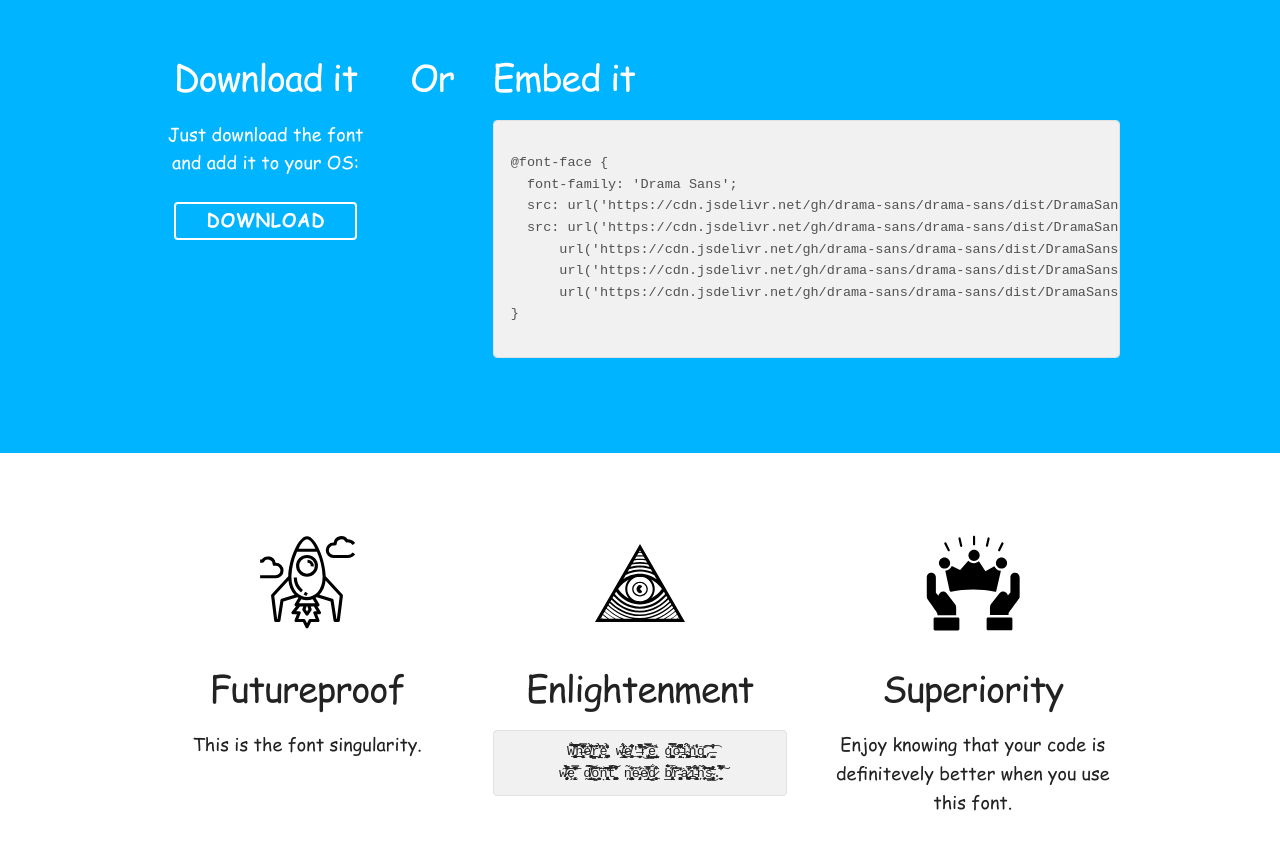
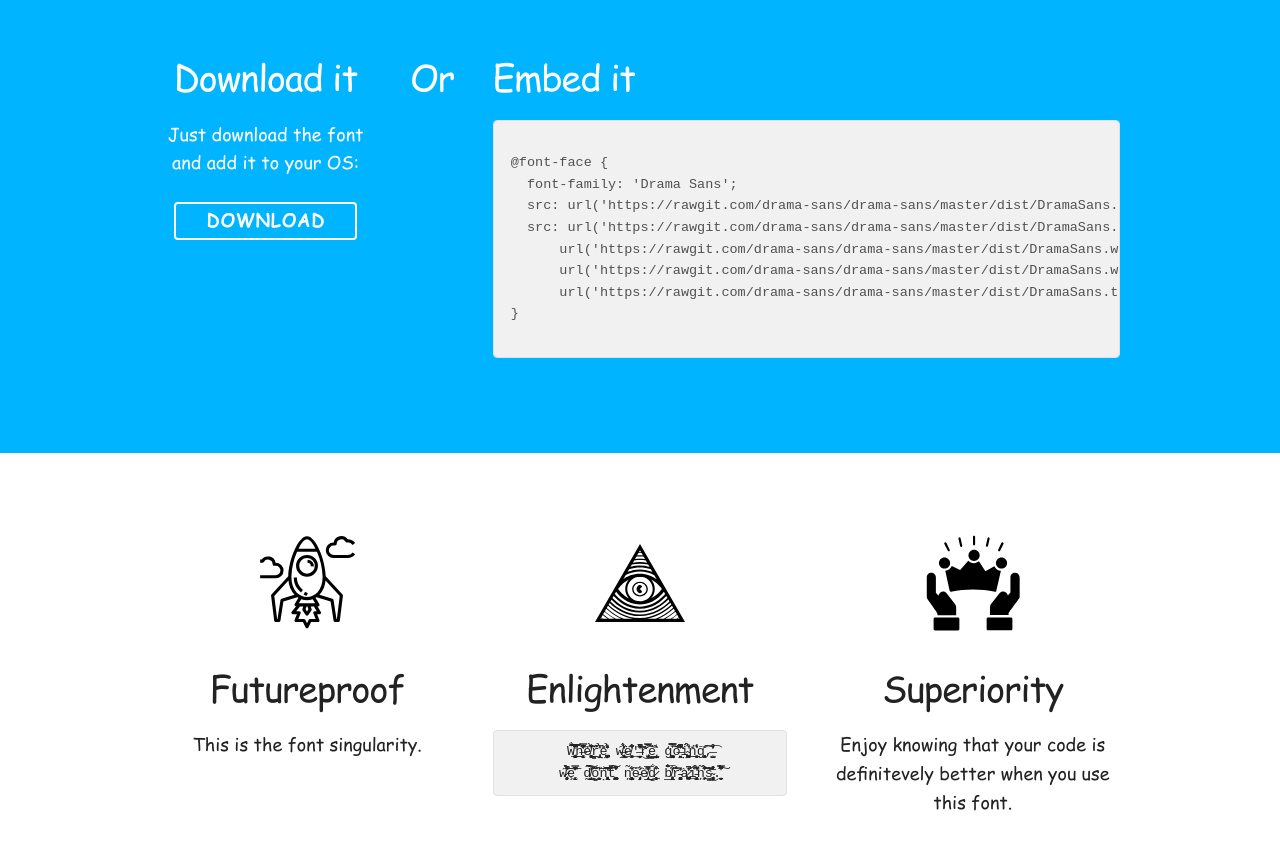
Before and after one commit to drama-sans/drama-sans, a website: page src/index.html in a window 1280 px wide. Shown: the part 1280-2125 px from the top of the page. Drawn offline with nearby package versions, Linux system fonts and the light colour scheme; files that its build step writes are made by us from their sources; files whose address does not match are found by name.

Commit message:
Update jsdelivr links to rawgit. Also add link to colourlovers pallette.

```diff
--- a/src/index.html
+++ b/src/index.html
@@ -89,11 +89,11 @@
                 <pre><code class="text-left">
 @font-face {
   font-family: 'Drama Sans';
-  src: url('https://cdn.jsdelivr.net/gh/drama-sans/drama-sans/dist/DramaSans.eot'); /* IE9 Compat Modes */
-  src: url('https://cdn.jsdelivr.net/gh/drama-sans/drama-sans/dist/DramaSans.eot?#iefix') format('embedded-opentype'), /* IE6-IE8 */
-      url('https://cdn.jsdelivr.net/gh/drama-sans/drama-sans/dist/DramaSans.woff2') format('woff2'), /* Super Modern Browsers */
-      url('https://cdn.jsdelivr.net/gh/drama-sans/drama-sans/dist/DramaSans.woff') format('woff'), /* Pretty Modern Browsers */
-      url('https://cdn.jsdelivr.net/gh/drama-sans/drama-sans/dist/DramaSans.ttf')  format('truetype'); /* Safari, Android, iOS */
+  src: url('https://rawgit.com/drama-sans/drama-sans/master/dist/DramaSans.eot'); /* IE9 Compat Modes */
+  src: url('https://rawgit.com/drama-sans/drama-sans/master/dist/DramaSans.eot?#iefix') format('embedded-opentype'), /* IE6-IE8 */
+      url('https://rawgit.com/drama-sans/drama-sans/master/dist/DramaSans.woff2') format('woff2'), /* Super Modern Browsers */
+      url('https://rawgit.com/drama-sans/drama-sans/master/dist/DramaSans.woff') format('woff'), /* Pretty Modern Browsers */
+      url('https://rawgit.com/drama-sans/drama-sans/master/dist/DramaSans.ttf')  format('truetype'); /* Safari, Android, iOS */
 }
                 </code></pre>
               </div>
@@ -158,6 +158,13 @@ ẃ̷̡̨̨͙̟̞̱͑̈́́͋̽̀̚͞͝ȩ̫͓̝̭͔͗͛̌͆̿̎̒͞ d̓͗̃̚͘͠
                     <a href="https://thenounproject.com/vectorsmarket/uploads/?i=1858695">supremacy by Vectors Market from the Noun Project</a>
                 </li>
               </ul>
+
+              <h3>Other links</h3>
+              <ul>
+                <li>
+                  <a href="https://www.colourlovers.com/palette/1/metro">Metro - Colourlovers Theme</a>
+                </li>
+              </ul>
             </div>
           </div>
         </div>
```
